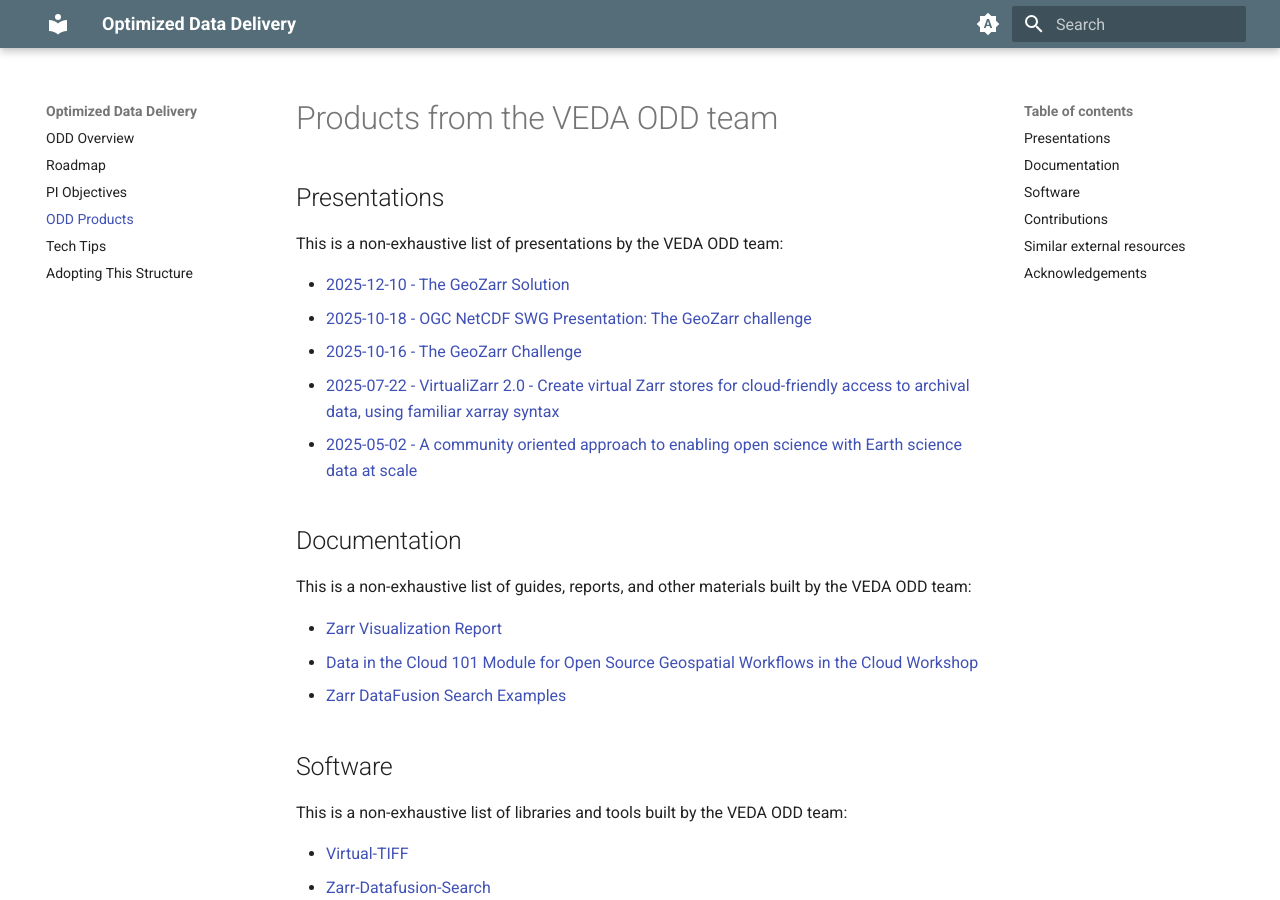
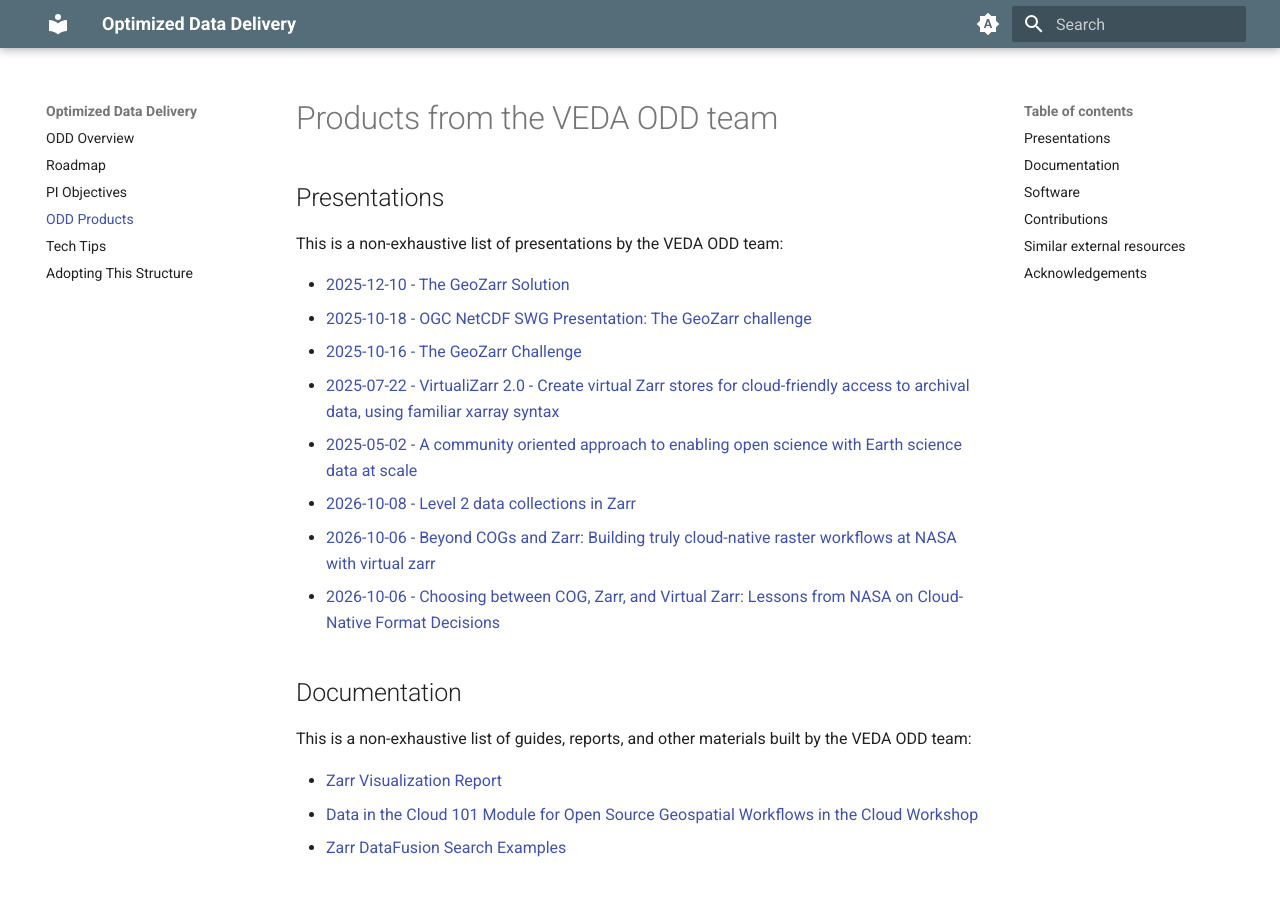
Before and after one commit to NASA-IMPACT/veda-odd, an MkDocs documentation site: the page built from docs/products.md, in a window 1280 px wide and 900 px high. Built offline with MkDocs 1.6.1 and Material for MkDocs 9.7.7, drawn with Linux system fonts in a browser that asks for light colours; the version menu is left out.

Commit message:
Add CNG presentations by Sid and Sean (#482)

```diff
--- a/docs/products.md
+++ b/docs/products.md
@@ -9,6 +9,9 @@
 - [2025-10-16 - The GeoZarr Challenge](https://zenodo.org/records/17437725)
 - [2025-07-22 - VirtualiZarr 2.0 - Create virtual Zarr stores for cloud-friendly access to archival data, using familiar xarray syntax](https://zenodo.org/records/17428985)
 - [2025-05-02 - A community oriented approach to enabling open science with Earth science data at scale](https://zenodo.org/records/15346670)
+- [2026-10-08 - Level 2 data collections in Zarr](https://slides.earthmover.io/main/cng-forum-2026-level2-datacollections/)
+- [2026-10-06 - Beyond COGs and Zarr: Building truly cloud-native raster workflows at NASA with virtual zarr](https://siddharth0248.github.io/presentation-deck/nasa_virtual_zarr_odsi_benchmarks_audience.html#/slide-01)
+- [2026-10-06 - Choosing between COG, Zarr, and Virtual Zarr: Lessons from NASA on Cloud-Native Format Decisions](https://siddharth0248.github.io/presentation-deck/nasa_cloud_native_format_decisions_odsi_benchmarks_audience.html#/slide-01)
 
 ## Documentation
 
```
